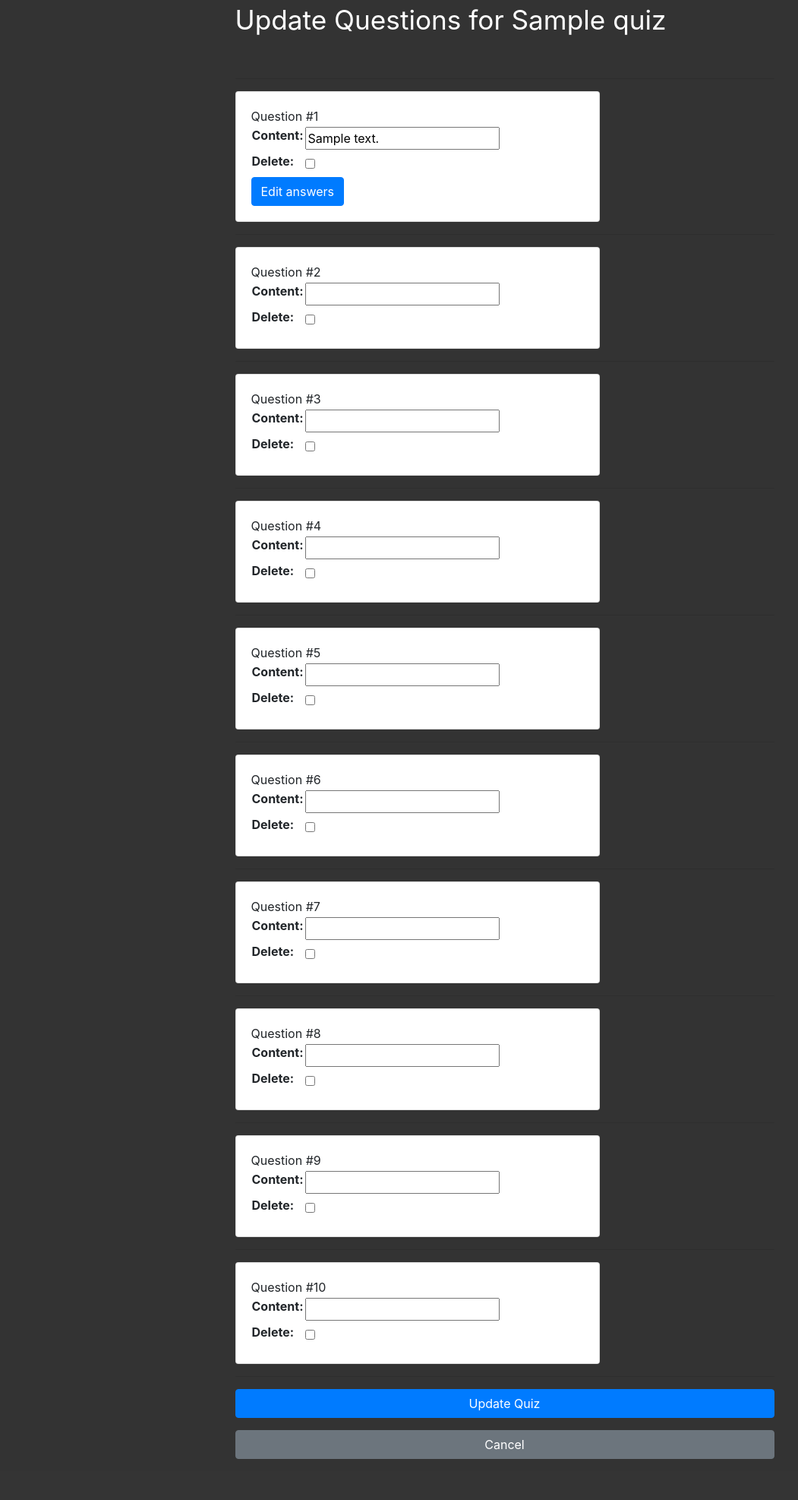
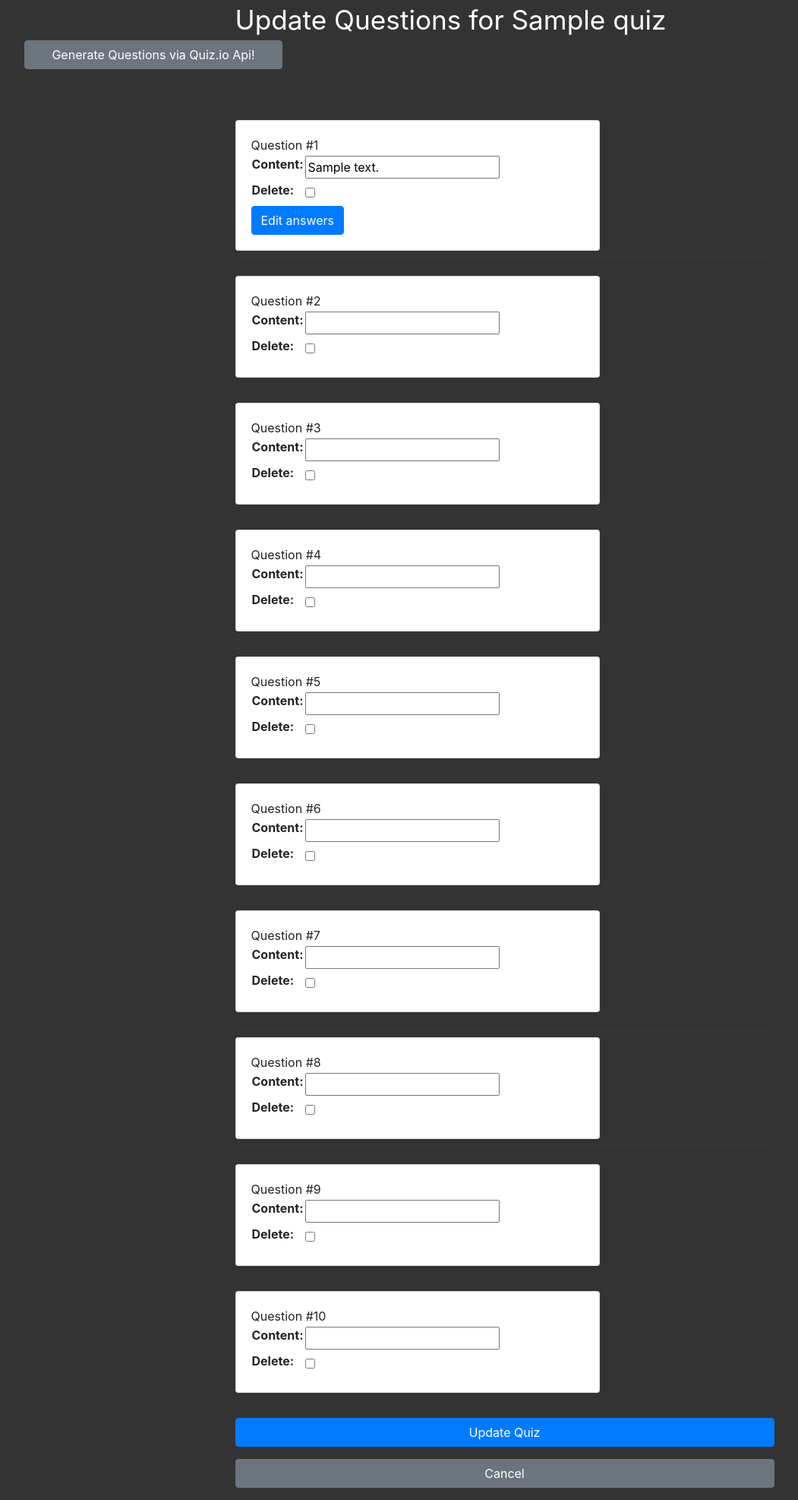
Before and after one commit to Camillus83/QuizApp, a Django app: page /quiz/edit/questions/00000000-0000-0000-0000-000000000001/ in a window 1280 px wide. Shown: the part 56-2030 px from the top of the page at 76% size, without its empty margins (68-1119 px from the left). Before the commit the page ends 1976 px from the top, so only its background shows below. Run offline with Django 4.2, Linux system fonts and the light colour scheme; a user stored in the database is signed in; tables that the repository leaves empty hold one stand-in row (values such as "Sample post"); parts of the project's set-up code (start-up, migrations or seed data) failed here and were passed over; some libraries are stand-ins or nearby versions.

Commit message:
Implementing External Api: QuizApi.io

```diff
--- a/django_project/settings.py
+++ b/django_project/settings.py
@@ -193,3 +193,6 @@ SECURE_HSTS_PRELOAD = env.bool("DJANGO_SECURE_HSTS_PRELOAD", default=True)
 SESSION_COOKIE_SECURE = env.bool("DJANGO_SESSION_COOKIE_SECURE", default=True)
 CSRF_COOKIE_SECURE = env.bool("DJANGO_CSRF_COOKIE_SECURE", default=True)
 SECURE_PROXY_SSL_HEADER = ("HTTP_X_FORWARDED_PROTO", "https")
+
+
+QUIZ_APP_KEY = env("QUIZ_APP_KEY")
--- a/docker-compose.yml
+++ b/docker-compose.yml
@@ -20,6 +20,7 @@ services:
       - "DJANGO_SECURE_HSTS_PRELOAD=False"
       - "DJANGO_SESSION_COOKIE_SECURE=False"
       - "DJANGO_CSRF_COOKIE_SECURE=False"
+      - "QUIZ_APP_KEY=jkC22JuWzZpbwKujHHamA6LdyDBQ8yOfyOtBHhyr"
   db:
     image: postgres:13
     volumes:
--- a/quiz/models.py
+++ b/quiz/models.py
@@ -48,6 +48,9 @@ class Quiz(models.Model):
     def get_absolute_url_play(self):
         return reverse("quiz_play", args=[str(self.id)])
 
+    def get_absolute_url_generate_questions(self):
+        return reverse("question_generate", args=[str(self.id)])
+
 
 class Question(models.Model):
     quiz = models.ForeignKey(
@@ -63,7 +66,7 @@ class Question(models.Model):
 
 
 class Answer(models.Model):
-    content = models.CharField(max_length=255)
+    content = models.CharField(max_length=255, default="")
     question = models.ForeignKey(
         Question,
         on_delete=models.CASCADE,
--- a/quiz/urls.py
+++ b/quiz/urls.py
@@ -13,6 +13,7 @@ from .views import (
     quiz_data_view,
     quiz_view,
     save_quiz_view,
+    generate_questions_view,
 )
 
 urlpatterns = [
@@ -36,13 +37,18 @@ urlpatterns = [
         name="quiz_questions_edit",
     ),
     path(
+        "edit/questions/<uuid:pk>/generate",
+        generate_questions_view,
+        name="question_generate",
+    ),
+    path(
         "edit/<uuid:pk>/", QuizUpdateView.as_view(), name="quiz_edit"
     ),  # View where author can change Title/Short Description/Resolution Time/Number of questions of Quiz.
     path(
         "delete/<uuid:pk>/", QuizDeleteView.as_view(), name="quiz_delete"
     ),  # View where author can delete quiz.
     path(
-        "edit/answer/<uuid:pk>",
+        "edit/answer/<uuid:pk>/",
         QuestionAnswerView.as_view(),  # View where author can change Answers related to Question.
         name="question_answer_edit",
     ),
--- a/quiz/views.py
+++ b/quiz/views.py
@@ -16,6 +16,8 @@ from django.contrib.auth.mixins import LoginRequiredMixin
 from django.views.generic.detail import SingleObjectMixin
 from django.urls import reverse, reverse_lazy
 from django.http import HttpResponseRedirect, JsonResponse
+import requests
+from django_project import settings
 
 
 class QuizListView(LoginRequiredMixin, ListView):
@@ -244,3 +246,50 @@ def save_quiz_view(request, pk):
 def quiz_view(request, pk):
     quiz = Quiz.objects.get(pk=pk)
     return render(request, "quiz/quiz.html", {"obj": quiz})
+
+
+def generate_questions_view(request, pk):
+    quiz = Quiz.objects.get(pk=pk)
+    results = {}
+    # if "keyword" in request.GET:
+    # keyword = request.GET["keyword"]
+    url = "https://quizapi.io/api/v1/questions"
+    payload = {
+        "limit": 2,
+        "category": "Linux",
+        "difficulty": "easy",
+    }
+    headers = {
+        "X-Api-Key": settings.QUIZ_APP_KEY,
+        "Accept": "application/json",
+        "User-Agent": "twoj stary alkus",
+    }
+    quiz_request = requests.get(url, params=payload, headers=headers)
+    # esponse = requests.get(url)
+    r_status = quiz_request.status_code
+    r_content = quiz_request.content
+
+    print("success")
+    data = quiz_request.json()
+    print(data)
+
+    for rec in data:
+        print(rec)
+        print(rec["question"])
+        q = Question.objects.create(
+            quiz=quiz,
+            content=rec["question"],
+        )
+        q.save()
+        for ans in rec["answers"].items():
+            if isinstance(ans[1], str):
+                a = Answer.objects.create(
+                    question=q,
+                    content=ans[1],
+                )
+                a.save()
+            print(ans[1])
+        print("endofloop")
+    print(r_status)
+
+    return render(request, "quiz/generate_questions.html")
--- a/templates/quiz/quiz_questions_edit.html
+++ b/templates/quiz/quiz_questions_edit.html
@@ -9,6 +9,12 @@
             <div class="quiz_edit_header">
                 <h> Update Questions for {{quiz.title}}</h>
             </div>
+        </div>
+    </div>
+    <div class="row">
+        <div class="col-md-4">
+            <a href="{% url 'question_generate' quiz.pk %}" role="button" class="btn btn-secondary w-100">Generate
+                Questions via Quiz.io Api!</a>
         </div>
     </div>
     <div class="row">
```
Also changed, not shown: requirements.txt (+10 -0 lines), templates/quiz/generate_questions.html (added, +17 -0 lines), quiz/migrations/0001_initial.py, quiz/migrations/0002_alter_answer_content.py (added), quiz/migrations/0002_quiz_required_score_to_pass_alter_attempt_score_and_more.py (deleted).
